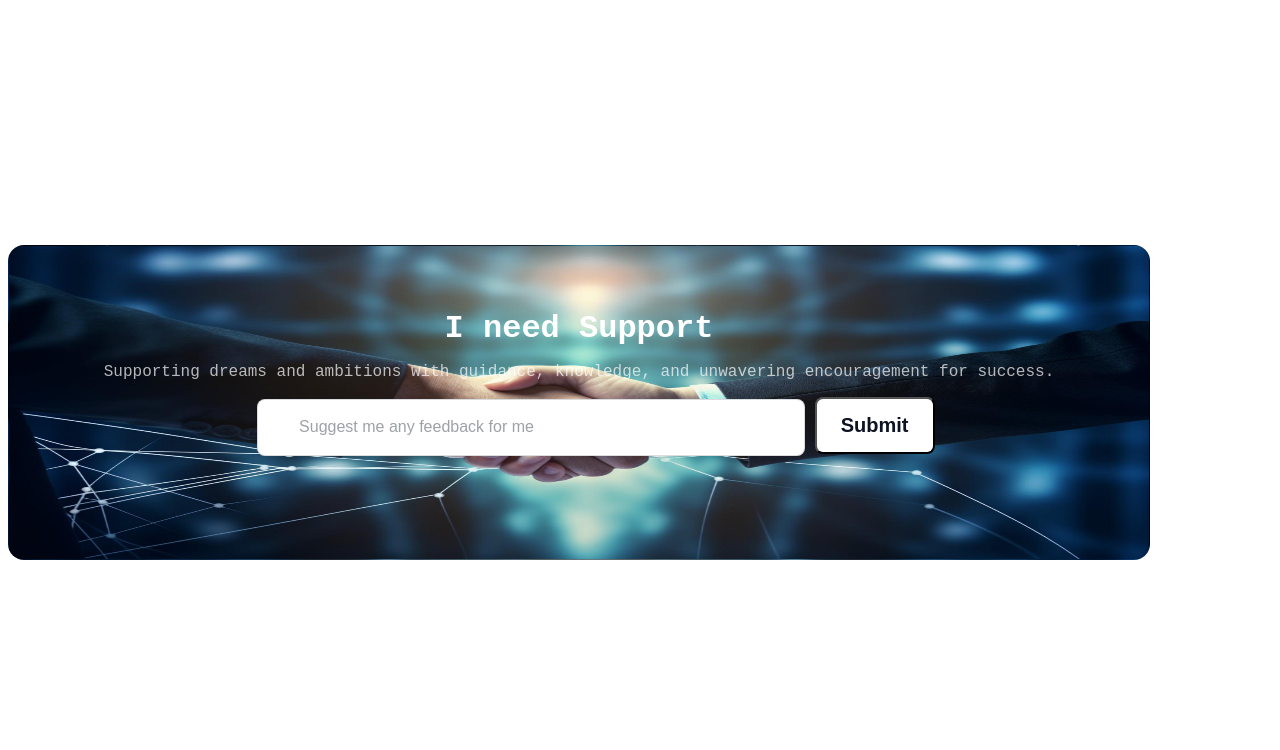
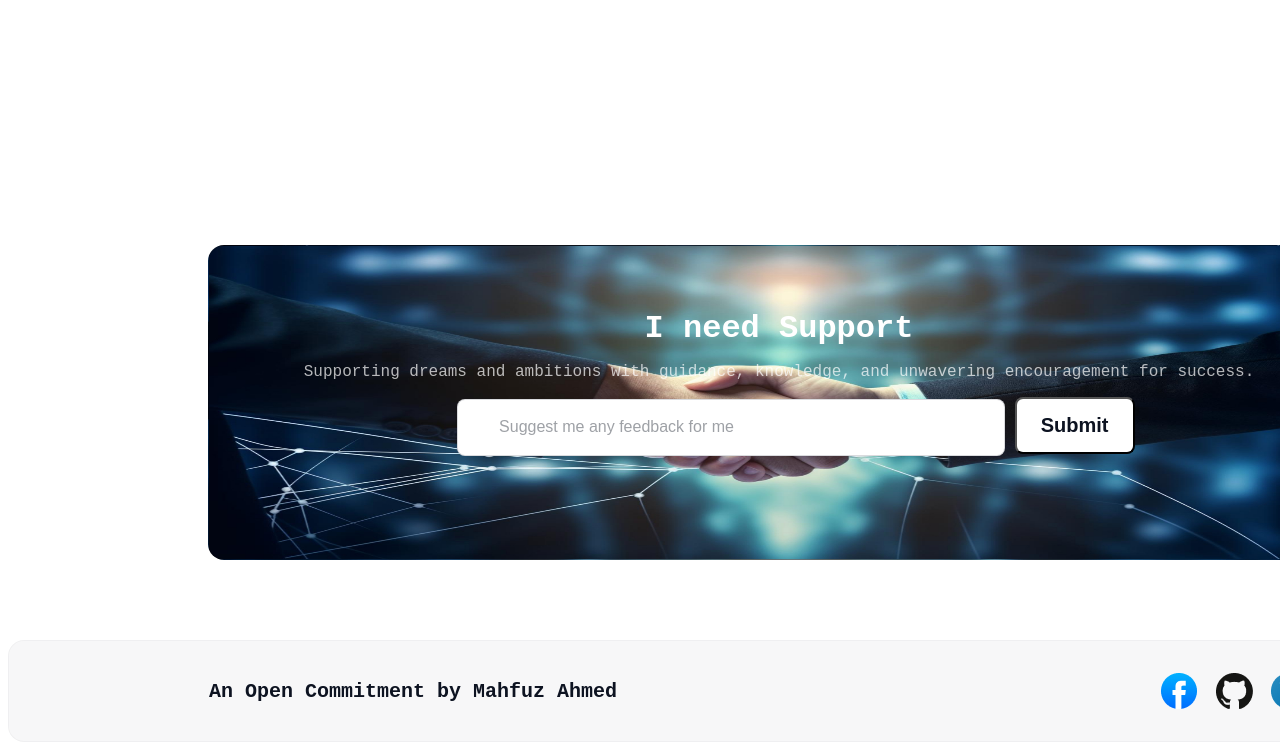
Before and after one commit to mahfuzahmed7/B10A1-Challenge-Begins-main, a plain HTML site: page index.html in a window 1280 px wide. Shown: the part 3863-4613 px from the top of the page. Before the commit the page ends 4431 px from the top, so only its background shows below. Drawn offline with Linux system fonts and the light colour scheme; a web font is replaced by a local one.

Commit message:
added footer section

```diff
--- a/index.html
+++ b/index.html
@@ -166,9 +166,20 @@
         </section>
         <!-- i need support section ends -->
     </main>
-    <footer>
+    <!-- footer section starts -->
 
+    <footer class="footer-container">
+        <div class="footer-div">
+            <p>An Open Commitment by Mahfuz Ahmed</p>
+            <div class="footer-img">
+                <img src="assets/facebook.png" alt="">
+                <img src="assets/github.png" alt="">
+                <img src="assets/linkedin-icon.png" alt="">
+
+            </div>
+        </div>
     </footer>
+    <!-- footer section ends -->
 </body>
 
 </html>
--- a/styles/style.css
+++ b/styles/style.css
@@ -414,6 +414,7 @@ body {
 .i-need-support-container {
     width: 1140px;
     height: 313px;
+    margin-left: 200px;
     background-image: url(../assets/handshake.jpg);
     background-size: 1140px 313px;
     border-radius: 16px;
@@ -473,3 +474,48 @@ body {
     font-weight: 600;
     text-align: center;
 }
+
+/* footer section styles */
+.footer-container {
+    width: 1440px;
+    height: 100px;
+    margin-top: 80px;
+    border-radius: 16px;
+    background: rgba(13, 19, 33, 0.03);
+    border: 1px solid rgba(13, 19, 33, 0.03);
+
+}
+
+.footer-div {
+    width: 1140px;
+    height: 36px;
+    display: flex;
+    flex-direction: row;
+    justify-content: flex-start;
+    align-items: center;
+    margin-left: 200px;
+    margin-top: 32px;
+    border: 1px solid rgba(13, 19, 33, 0.03);
+    border: none;
+
+
+}
+
+.footer-div p {
+    color: rgb(13, 19, 33);
+    font-size: 20px;
+    font-weight: 600;
+    text-align: center;
+
+}
+
+.footer-img {
+    width: 157.01px;
+    height: 36px;
+    gap: 32px;
+    margin-left: 535px;
+}
+
+.footer-img img {
+    margin-left: 9px;
+}
```
Also changed, not shown: assets/linkedin-icon.png (renamed from assets/linkedin-icon 1.png).
